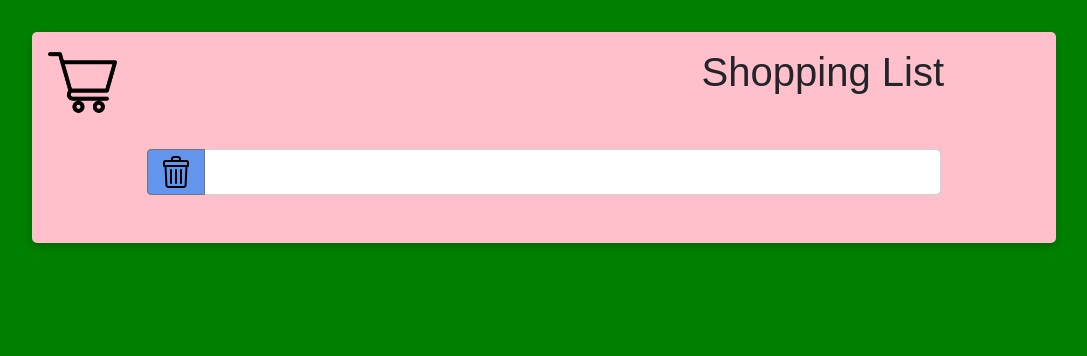
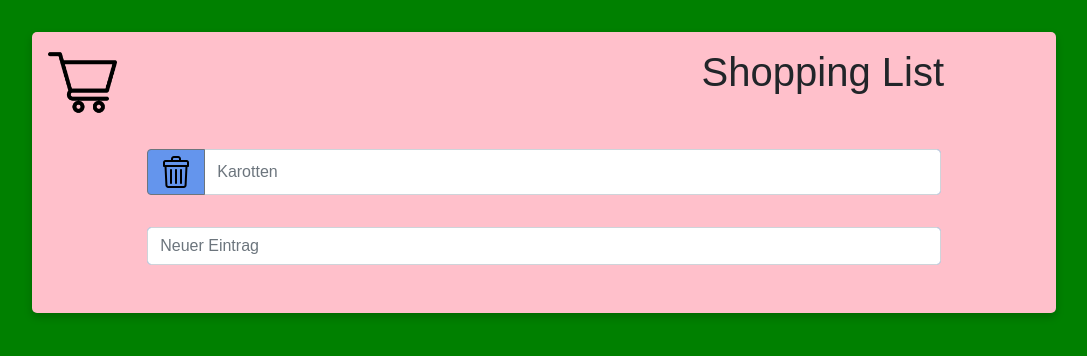
Before and after one commit to Lilandau/shoppingList, a Next.js app: page / in a window 1280 px wide. Shown: the top 356 px of the page, without its empty margins (96-1183 px from the left). Built offline with nearby package versions, Linux system fonts and the light colour scheme.

Commit message:
added new empty element

```diff
--- /dev/null
+++ b/pages/shoppingList/emptyElement.js
@@ -0,0 +1,13 @@
+import styles from './shoppingelement.module.css'
+
+export default function EmptyElement() {
+    return (<>
+        <div className={styles.shoppingElement}>
+            <div className="input-group mb-3">
+                <input type="text" className="form-control" placeholder="Neuer Eintrag"
+                       aria-label="Example text with button addon"
+                       aria-describedby="button-addon1"/>
+            </div>
+        </div>
+    </>);
+}
--- a/pages/shoppingList/shoppingElement.js
+++ b/pages/shoppingList/shoppingElement.js
@@ -8,7 +8,7 @@ export default function ShoppingElement() {
                     <button className={"btn btn-outline-secondary"} type="button" id="button-addon1">
                         <img  className={styles.btnImg} src={'./icons/trash.png'} alt={'trashbin'}></img>
                     </button>
-                    <input type="text" className="form-control" placeholder=""
+                    <input type="text" className="form-control" placeholder="Karotten"
                            aria-label="Example text with button addon"
                            aria-describedby="button-addon1"/>
                 </div>
--- a/pages/shoppingList/shoppingList.js
+++ b/pages/shoppingList/shoppingList.js
@@ -1,5 +1,6 @@
 import styles from "./shoppingList.module.css";
 import ShoppingElement from "./shoppingElement";
+import EmptyElement from "./emptyElement";
 
 export default function ShoppingList() {
 
@@ -9,11 +10,12 @@ export default function ShoppingList() {
             <span className={styles.span}>
                 <h1>Shopping List</h1>
             </span>
-                <span>
+                    <span>
                 <img className={styles.img} src={'./icons/shopping-cart.png'} alt={'shoppingCard'}/>
             </span>
-            </div>
-            <ShoppingElement/>
+                </div>
+                <ShoppingElement/>
+                <EmptyElement/>
             </div>
         </>
     );
```
